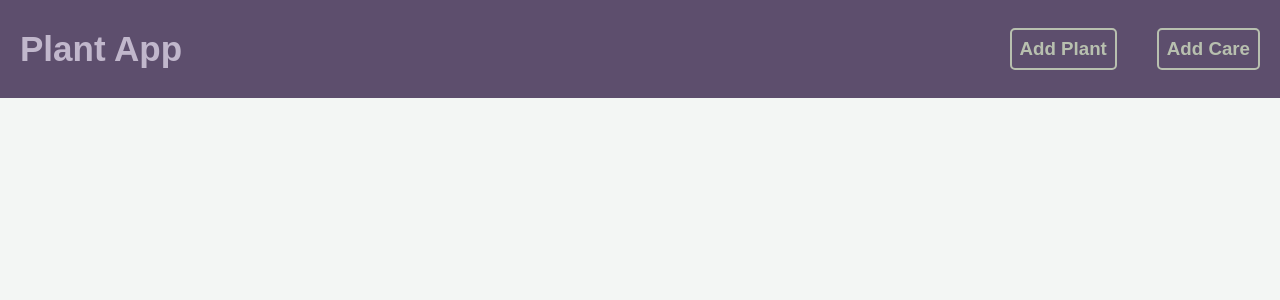
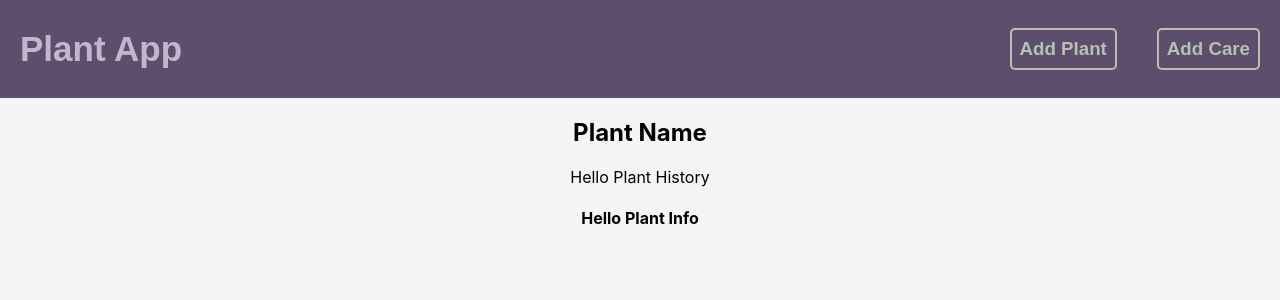
Before and after one commit to bumbleb5/dangerboat-plant-app, a React (Create React App) app: page /plantView/1 in a window 1280 px wide. Shown: the top 300 px of the page. Built offline with nearby package versions, Linux system fonts and the light colour scheme.

Commit message:
building plant view

```diff
--- a/src/App.js
+++ b/src/App.js
@@ -2,6 +2,7 @@ import React from 'react';
 import { Route, Switch } from 'react-router-dom';
 
 import GardenCollection from './components/gardenCollection/gardenCollection.js';
+import PlantView from './components/gardenCollection/plantView/plantView';
 import NavBar from './components/navBar/navBar';
 import logo from './logo.svg';
 import './App.css';
@@ -22,6 +23,8 @@ class App extends React.Component {
                     </Route> */}
                     <Route exact path="/">
                         <GardenCollection />
+                    </Route>
+                    <Route path="/plantView/:plantId" component={ PlantView }>
                     </Route>
                 </Switch>
             </main>
--- a/src/components/gardenCollection/gardenCollection.js
+++ b/src/components/gardenCollection/gardenCollection.js
@@ -1,4 +1,5 @@
 import React from 'react';
+
 import PlantCard from './plantCard/plantCard';
 import './gardenCollection.css';
 
--- a/src/components/gardenCollection/plantCard/plantCard.js
+++ b/src/components/gardenCollection/plantCard/plantCard.js
@@ -5,28 +5,29 @@ import './plantCard.css';
 
 class PlantCard extends React.Component {
 
-
-
     constructor(props) {
         super(props);
+        this.state = {
+            plant: this.props.plant
+        }
     }
 
     render() {
         return (
             <div className="plantCard">
                 <div>
-                    <Link className="plantCardName" to={"/plantDetails/" + this.props.plant.id}><h2>{ this.props.plant.name }</h2></Link>
+                    <Link className="plantCardName" to={ "/plantView/" + this.state.plant.id } plant={ this.state.plant }><h2>{ this.state.plant.name }</h2></Link>
                 </div>
                 <div>
                     <table className="plantInfoTable">
                         <tbody>
                             <tr>
                                 <td className="plantCardLabel">Water needs: </td>
-                                <td className="plantCardData">{this.props.plant.waterNeeds ? this.props.plant.waterNeeds : 'add water needs'}</td>
+                                <td className="plantCardData">{ this.state.plant.waterNeeds ? this.state.plant.waterNeeds : 'add water needs' }</td>
                             </tr>
                             <tr>
                                 <td className="plantCardLabel">Acquired: </td>
-                                <td className="plantCardData"></td>
+                                <td className="plantCardData"> </td>
                             </tr>
                         </tbody>
                     </table>
--- /dev/null
+++ b/src/components/gardenCollection/plantView/plantHistory.js
@@ -0,0 +1,13 @@
+import React from 'react';
+
+class PlantHistory extends React.Component {
+    render() {
+        return (
+            <div>
+                <p>Hello Plant History</p>
+            </div>
+        );
+    }
+}
+
+export default PlantHistory;
--- /dev/null
+++ b/src/components/gardenCollection/plantView/plantInfo.js
@@ -0,0 +1,13 @@
+import React from 'react';
+
+class PlantInfo extends React.Component {
+    render() {
+        return (
+            <div>
+                <h4>Hello Plant Info</h4>
+            </div>
+        )
+    }
+}
+
+export default PlantInfo;
--- /dev/null
+++ b/src/components/gardenCollection/plantView/plantView.js
@@ -0,0 +1,23 @@
+import React from 'react';
+
+import PlantHistory from "./plantHistory";
+import PlantInfo from "./plantInfo";
+
+class PlantView extends React.Component {
+
+    componentDidMount() {
+        console.log('Hello Plant View');
+    }
+
+    render() {
+        return (
+            <div>
+                <h2>Plant Name</h2>
+                <PlantHistory />
+                <PlantInfo />
+            </div>
+        )
+    }
+}
+
+export default PlantView;
```
Also changed, not shown: src/components/gardenCollection/plantView/plantView.css (added).
